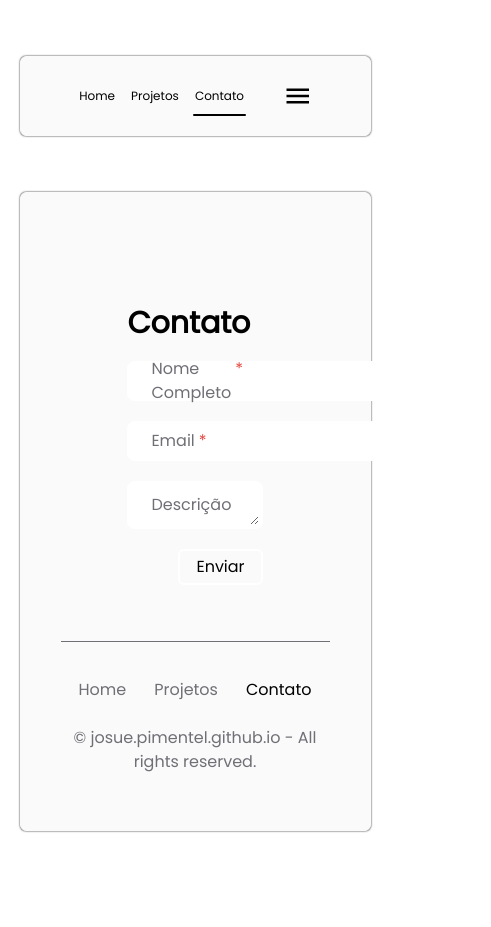
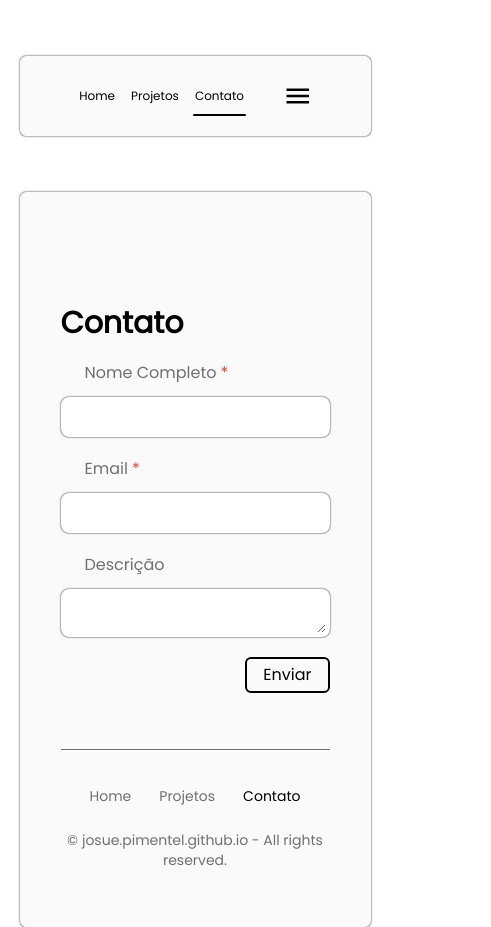
Before and after one commit to JosuePimentel/JosuePimentel.github.io, an Angular app: page /contact in a window 390 px wide. Shown: the whole page, 491 px wide, since content can reach past the window. Before the commit the page ends 900 px from the top, so only its background shows below. Built offline with nearby package versions, Linux system fonts and the light colour scheme.

Commit message:
responsive and dark mode

```diff
--- a/src/app/components/drop-down/drop-down.component.html
+++ b/src/app/components/drop-down/drop-down.component.html
@@ -4,7 +4,7 @@
     <span class="material-symbols-outlined">keyboard_arrow_down</span>
   </div>
 
-  <ul class="absolute bg-gray left-0 w-full border-[2px] border-lightGray border-solid rounded-md z-10 {{showDrop ? 'opacity-100 top-[45px]' : 'top-[35px] opacity-0'}}">
+  <ul class="absolute bg-primaryColorLight dark:bg-gray left-0 w-full border-[2px] border-lightGray border-solid rounded-md z-10 {{showDrop ? 'opacity-100 top-[45px]' : 'top-[35px] opacity-0'}}">
     @for (item of filters; track $index) {
       <li class="px-3 py-1 hover:opacity-65 cursor-pointer" (click)="changeFilter(item)">{{item}}</li>
     }
--- a/src/app/components/footer/footer.component.html
+++ b/src/app/components/footer/footer.component.html
@@ -1,17 +1,17 @@
-<footer class="text-lightGray flex items-center justify-between w-full pt-6 text-sm separator max-lg:flex-col max-lg:gap-3">
+<footer class="text-lightGray flex items-center justify-between w-full pt-6 text-sm separator max-[900px]:flex-col max-[900px]:gap-3">
 
   <ul class="flex items-center justify-center gap-6">
     @for (button of buttons; track $index) {
     <li
       [routerLink]="button.router"
       routerLinkActive="activeFooter"
-      class="cursor-pointer relative py-3 px-0.5 hover:activeFooter max-[1600px]:text-sm max-[1440px]:text-xs max-lg:text-base"
+      class="cursor-pointer relative py-3 px-0.5 hover:activeFooter max-lg:text-sm max-[1500px]:text-sm max-[1600px]:text-base max-[1350px]:text-xs"
     >
       {{ button.translante }}
     </li>
     }
   </ul>
 
-  <p class="max-[1600px]:text-sm max-[1440px]:text-xs max-lg:text-base max-lg:text-center">© josue.pimentel.github.io - All rights reserved.</p>
+  <p class="max-lg:text-sm max-[1350px]:text-xs max-[1600px]:text-base max-[1500px]:text-sm max-lg:text-center">© josue.pimentel.github.io - All rights reserved.</p>
 
 </footer>
--- a/src/app/components/header/header.component.html
+++ b/src/app/components/header/header.component.html
@@ -15,7 +15,7 @@
 
   <div class="flex content-between items-center gap-7 relative">
     <span class="material-symbols-outlined cursor-pointer hidden max-md:block text-3xl" (click)="openMenu = !openMenu">menu</span>
-    <div class="py-2 px-3 content-between items-center gap-7 flex max-md:absolute {{ openMenu ? ' -bottom-12 oapcity-100 ' : ' max-md:-bottom-10 max-md:opacity-0 '}}  max-md:-left-8 dark:bg-gray border-[2px] border-transparent max-md:dark:border-lightGray max-md:border-black border-solid rounded-md z-10 bg-primaryColorLight">
+    <div class="py-2 px-3 content-between items-center gap-7 max-md:absolute flex {{ openMenu ? ' -bottom-12 oapcity-100 z-10 ' : ' max-md:-bottom-10 max-md:opacity-0 -z-10 '}}  max-md:-left-8 dark:bg-gray border-[2px] border-transparent max-md:dark:border-lightGray max-md:border-black border-solid rounded-md z-10 bg-primaryColorLight">
       <app-dark-mode class="flex" />
 
       <div class="flex content-between items-center">
--- a/src/app/pages/contact/contact.component.html
+++ b/src/app/pages/contact/contact.component.html
@@ -1,21 +1,21 @@
 <div class="w-full h-auto flex justify-center">
-  <form action="https://formsubmit.co/josue.farias.pimentel@gmail.com" method="POST" name="form" class="w-full max-w-[80%] flex flex-col rounded-md px-10 relative">
+  <form action="https://formsubmit.co/josue.farias.pimentel@gmail.com" method="POST" name="form" class="w-full max-w-[600px] max-[1300px]:px-0 flex flex-col rounded-md px-10 relative">
     <h2 class="self-start text-3xl pb-5 font-semibold text-center">Contato</h2>
-    <div class="flex items-center gap-3 mb-5 relative">
-      <label for="name" class="transition-all {{nameFocused ? ' text-white relative ' : ''}} left-0 px-6 text-lightGray absolute gap-1 flex after:content-['*'] after:text-secondaryColor">Nome Completo</label>
-      <input type="text" [(ngModel)]="name" id="name" name="name" class="transition-all grow px-5 py-1 bg-white rounded-lg border-4 border-white text-black border-solid" (focus)="clickName($event)">
+    <div class="flex items-center gap-3 mb-5 relative max-md:flex-col max-md:items-start">
+      <label for="name" class="transition-all {{nameFocused ? ' dark:text-white relative ' : ''}} max-md:dark:text-white max-md:relative left-0 px-6 text-lightGray absolute gap-1 flex after:content-['*'] after:text-secondaryColor">Nome Completo</label>
+      <input type="text" [(ngModel)]="name" id="name" name="name" class="transition-all grow px-5 py-1 max-md:w-full max-md:shadow-boxShadow max-md:shadow-black bg-white rounded-lg border-4 border-white text-black border-solid" (focus)="clickName($event)">
     </div>
-    <div class="flex items-center gap-3 mb-5 relative">
-      <label for="email" class="transition-all {{emailFocused ? ' text-white relative ' : ''}} left-0 px-6 text-lightGray absolute gap-1 flex after:content-['*'] after:text-secondaryColor">Email</label>
-      <input type="text" [(ngModel)]="email" id="email" name="email" class="transition-all grow px-5 py-1 bg-white rounded-lg border-4 border-white text-black border-solid" (focus)="clickEmail($event)">
+    <div class="flex items-center gap-3 mb-5 relative max-md:flex-col max-md:items-start">
+      <label for="email" class="transition-all {{emailFocused ? ' dark:text-white relative ' : ''}} max-md:dark:text-white max-md:relative left-0 px-6 text-lightGray absolute gap-1 flex after:content-['*'] after:text-secondaryColor">Email</label>
+      <input type="text" [(ngModel)]="email" id="email" name="email" class="transition-all grow px-5 py-1 bg-white rounded-lg border-4 border-white text-black border-solid max-md:w-full max-md:shadow-boxShadow max-md:shadow-black" (focus)="clickEmail($event)">
     </div>
-    <div class="flex  gap-3 mb-5 relative {{descFocused ? 'flex-col' : 'items-center'}}">
-      <label for="desc" class="transition-all {{descFocused ? ' text-white relative ' : ''}} left-0 px-6 text-lightGray absolute gap-1 flex">Descrição</label>
-      <textarea name="desc" id="desc" class="{{descFocused ? 'ms-6' : ''}} transition-all grow px-5 py-2 bg-white rounded-lg border-4 border-white text-black border-solid" [rows]="1" (focus)="clickDesc($event)" ></textarea>
+    <div class="flex  gap-3 mb-5 relative {{descFocused ? 'flex-col' : 'items-center'}} max-md:flex-col max-md:items-start">
+      <label for="desc" class="transition-all {{descFocused ? ' dark:text-white relative ' : ''}} max-md:dark:text-white max-md:relative left-0 px-6 text-lightGray absolute gap-1 flex">Descrição</label>
+      <textarea name="desc" id="desc" class="{{descFocused ? ' max-md:ms-0 ms-6' : ''}} transition-all grow px-5 py-2 bg-white rounded-lg border-4 border-white text-black border-solid max-md:w-full max-md:shadow-boxShadow max-md:shadow-black" [rows]="1" (focus)="clickDesc($event)" ></textarea>
     </div>
 
     <div class="w-full flex justify-end">
-      <button type="submit" class="w-max py-1 px-4 hover:bg-white hover:text-black border-2 border-white border-solid rounded-md" (click)="submit($event)">Enviar</button>
+      <button type="submit" class="w-max py-1 px-4 hover:bg-white hover:text-black border-2 border-black dark:border-white border-solid rounded-md" (click)="submit($event)">Enviar</button>
     </div>
   </form>
 </div>
--- a/src/app/pages/projects/projects.component.html
+++ b/src/app/pages/projects/projects.component.html
@@ -1,5 +1,5 @@
 @if (filteredProjects().length) {
-  <div class="flex justify-between pb-10">
+  <div class="flex justify-between pb-10 max-sm:flex-col max-sm:gap-3">
     <h1 class="text-4xl font-bold flex items-center gap-3">Projetos <span class="text-lightGray text-base font-semibold">{{actualFilter}}</span></h1>
 
     <app-drop-down
```
